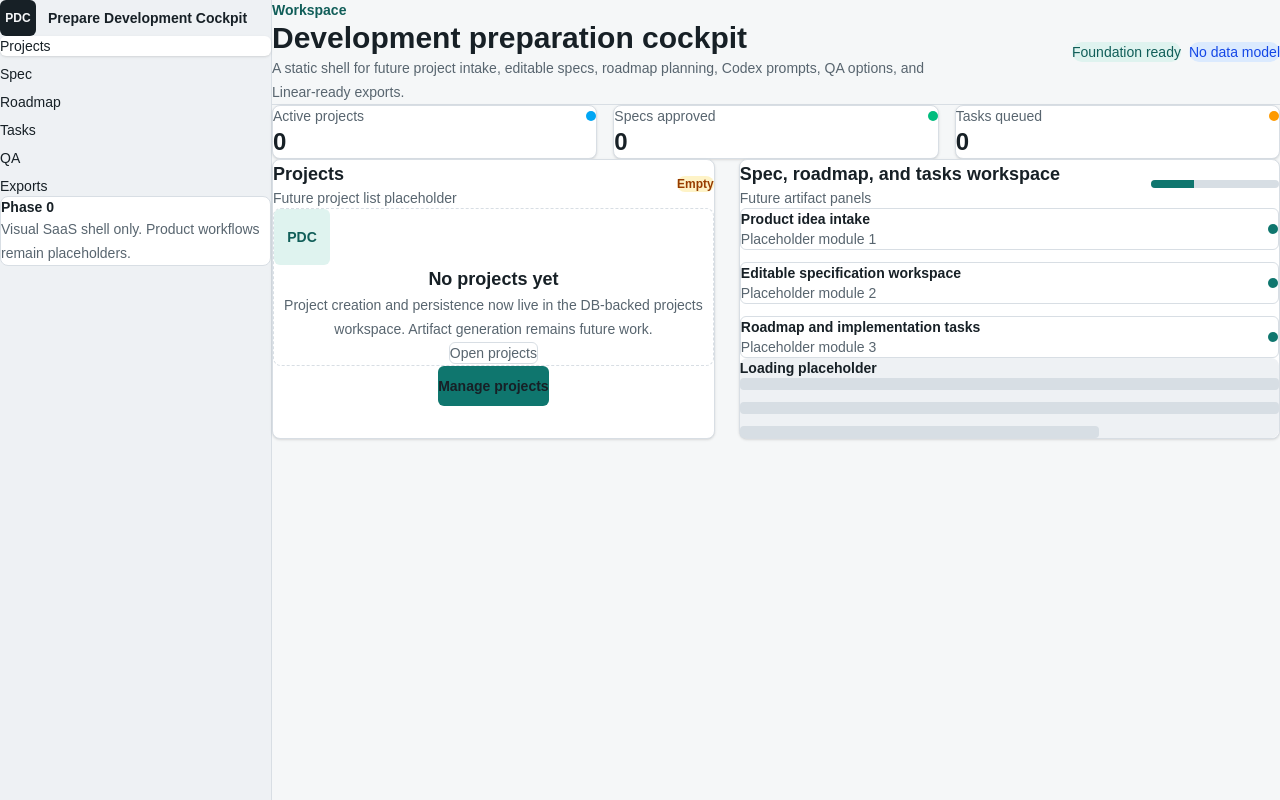
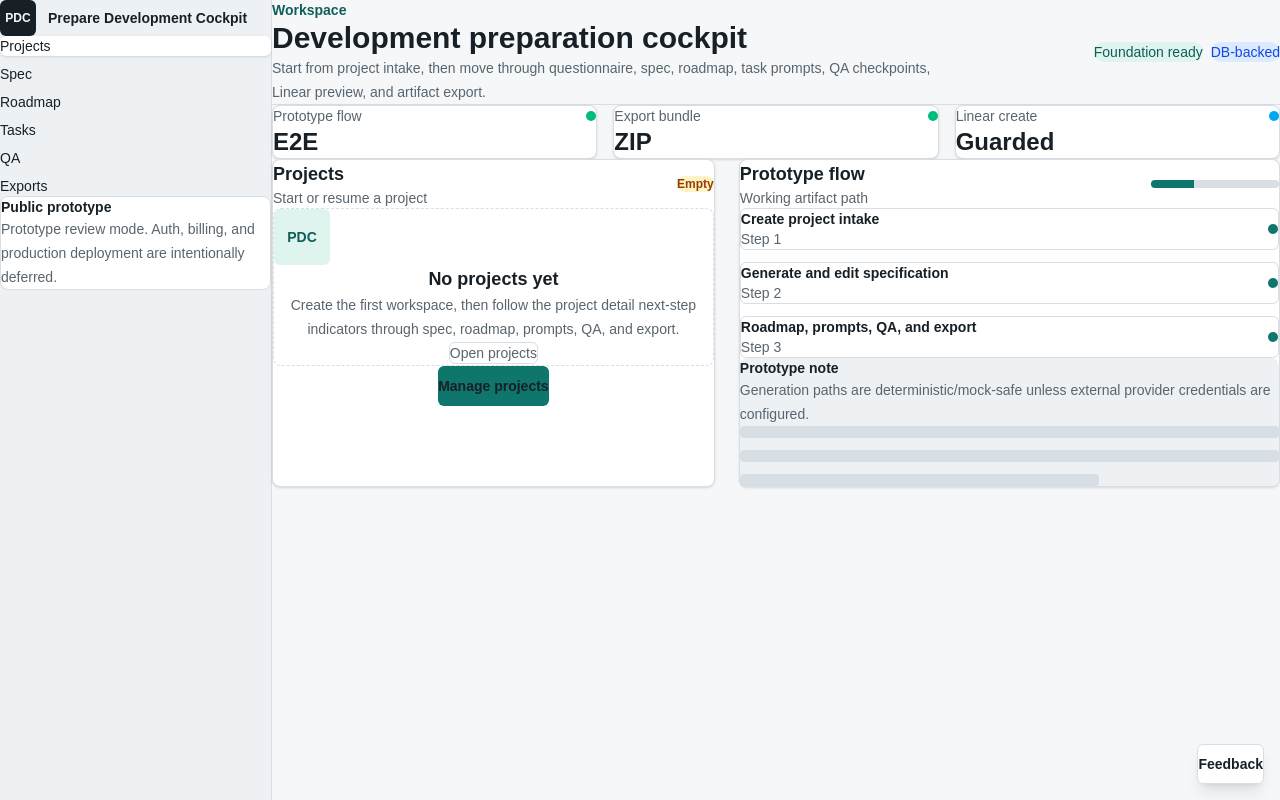
Before and after one commit to drthalas/Prepare_development_cockpit, a Next.js app: page /app in a window 1280 px wide. Built offline with nearby package versions, Linux system fonts and the light colour scheme.

Commit message:
PDC-022: polish SaaS prototype

```diff
--- a/src/app/app/projects/[projectId]/page.tsx
+++ b/src/app/app/projects/[projectId]/page.tsx
@@ -37,34 +37,42 @@ const placeholderSections = [
     description:
       "Generate and open the first editable specification for this project.",
     href: "spec",
+    state: "Implemented",
   },
   {
     title: "Questionnaire",
     description:
       "Adaptive question sessions collect requirements before spec generation.",
     href: "questionnaire",
+    state: "Implemented",
   },
   {
     title: "Roadmap",
     description:
       "Generate and review the structured roadmap for this project.",
     href: "roadmap",
+    state: "Implemented",
   },
   {
     title: "Tasks",
     description:
-      "Implementation task generation and task detail workflows are not part of PDC-005.",
+      "Open roadmap tasks for implementation detail, prompts, and QA notes.",
+    href: "roadmap",
+    state: "Implemented",
   },
   {
     title: "Prompts",
     description:
-      "Codex prompt generation will be attached to scoped tasks in a later phase.",
+      "Generate scoped Codex Prompts from individual task detail pages.",
+    href: "roadmap",
+    state: "Implemented",
   },
   {
     title: "Exports",
     description:
       "Copy or download Linear-ready export bundles for manual transfer.",
     href: "export",
+    state: "Implemented",
   },
 ];
 
@@ -116,11 +124,66 @@ export default async function ProjectDetailPage({
     specResult.databaseReady && specResult.data?.spec
       ? specResult.data.spec.qualityCheck
       : null;
+  const spec = specResult.databaseReady ? specResult.data?.spec ?? null : null;
+  const questionnaireCompleted =
+    specResult.databaseReady && specResult.data
+      ? specResult.data.project.questionnaireCompleted
+      : false;
   const roadmapResult = await getRoadmapWorkspace(project.id);
   const latestRoadmap =
     roadmapResult.databaseReady && roadmapResult.data
       ? roadmapResult.data.latestRoadmap
       : null;
+  const taskCount = latestRoadmap?.taskCount ?? 0;
+  const qaCheckpointCount =
+    latestRoadmap?.phases.reduce(
+      (count, phase) =>
+        count +
+        phase.tasks.filter((task) => task.category === "qa_checkpoint").length,
+      0,
+    ) ?? 0;
+  const progressSteps = [
+    {
+      href: `/app/projects/${project.id}`,
+      label: "Intake",
+      state: "done",
+    },
+    {
+      href: `/app/projects/${project.id}`,
+      label: "Classification",
+      state: project.classification ? "done" : "next",
+    },
+    {
+      href: `/app/projects/${project.id}/questionnaire`,
+      label: "Questionnaire",
+      state: questionnaireCompleted ? "done" : "next",
+    },
+    {
+      href: `/app/projects/${project.id}/spec`,
+      label: "Spec",
+      state: spec ? "done" : "next",
+    },
+    {
+      href: `/app/projects/${project.id}/execution`,
+      label: "Execution",
+      state: executionSettings ? "done" : "next",
+    },
+    {
+      href: `/app/projects/${project.id}/roadmap`,
+      label: "Roadmap",
+      state: latestRoadmap ? "done" : "next",
+    },
+    {
+      href: `/app/projects/${project.id}/roadmap`,
+      label: "Prompts/QA",
+      state: taskCount > 0 && qaCheckpointCount > 0 ? "done" : "next",
+    },
+    {
+      href: `/app/projects/${project.id}/export`,
+      label: "Export",
+      state: latestRoadmap ? "done" : "next",
+    },
+  ];
 
   return (
     <main className="min-h-screen bg-[var(--workspace-bg)] px-5 py-6 text-[var(--foreground)] sm:px-8 lg:px-10">
@@ -204,6 +267,47 @@ export default async function ProjectDetailPage({
               : getClassificationErrorMessage(classificationState)}
           </div>
         ) : null}
+
+        <section className="mt-6 rounded-lg border border-[var(--panel-border)] bg-[var(--panel)] p-5 shadow-sm">
+          <div className="flex flex-col gap-2 sm:flex-row sm:items-end sm:justify-between">
+            <div>
+              <p className="text-xs font-semibold uppercase text-[var(--accent-strong)]">
+                Prototype progress
+              </p>
+              <h2 className="mt-2 text-xl font-semibold">
+                End-to-end preparation flow
+              </h2>
+            </div>
+            <p className="text-sm text-[var(--muted)]">
+              {progressSteps.filter((step) => step.state === "done").length}/
+              {progressSteps.length} steps complete
+            </p>
+          </div>
+          <div className="mt-5 grid gap-3 sm:grid-cols-2 lg:grid-cols-4">
+            {progressSteps.map((step) => (
+              <Link
+                className="rounded-md border border-[var(--panel-border)] bg-[var(--section-surface)] p-3 transition hover:border-[var(--accent)]"
+                href={step.href}
+                key={step.label}
+              >
+                <span
+                  className={`inline-flex rounded-full px-2 py-1 text-xs font-semibold ${
+                    step.state === "done"
+                      ? "bg-[var(--soft-accent)] text-[var(--accent-strong)]"
+                      : "bg-[var(--soft-warning)] text-amber-800"
+                  }`}
+                >
+                  {step.state === "done" ? "Ready" : "Next"}
+                </span>
+                <p className="mt-3 text-sm font-semibold">{step.label}</p>
+              </Link>
+            ))}
+          </div>
+          <p className="mt-4 text-sm leading-6 text-[var(--muted)]">
+            The prototype keeps each step explicit so reviewers can see what is
+            deterministic, what is mock-safe, and what requires manual setup.
+          </p>
+        </section>
 
         <section className="mt-6 rounded-lg border border-[var(--panel-border)] bg-[var(--panel)] p-5 shadow-sm">
           <div className="flex flex-col gap-4 lg:flex-row lg:items-start lg:justify-between">
@@ -399,7 +503,7 @@ export default async function ProjectDetailPage({
                 {section.description}
               </p>
               <div className="mt-5 rounded-md bg-[var(--section-surface)] px-3 py-2 text-xs font-semibold text-[var(--muted)]">
-                Future phase placeholder
+                {section.state}
               </div>
               {section.href ? (
                 <Link
@@ -412,7 +516,9 @@ export default async function ProjectDetailPage({
                       ? "Open roadmap"
                       : section.title === "Questionnaire"
                         ? "Open questionnaire"
-                        : "Open export"}
+                        : section.title === "Exports"
+                          ? "Open export"
+                          : "Open roadmap"}
                 </Link>
               ) : null}
               {section.title === "Specification" && specQuality ? (
--- a/src/app/app/projects/page.tsx
+++ b/src/app/app/projects/page.tsx
@@ -37,8 +37,9 @@ export default async function ProjectsPage({ searchParams }: ProjectsPageProps)
             </h1>
             <p className="mt-3 max-w-2xl text-sm leading-6 text-[var(--muted)]">
               Create DB-backed project workspaces with product idea,
-              repository, deployment, execution, and QA context ready for the
-              next questionnaire step.
+              repository, deployment, execution, and QA context. Continue each
+              project through questionnaire, spec, roadmap, prompts, QA, and
+              export from the detail page.
             </p>
           </div>
 
@@ -63,7 +64,7 @@ export default async function ProjectsPage({ searchParams }: ProjectsPageProps)
             {projectsResult.data.length === 0 ? (
               <EmptyState
                 actionLabel="Create your first project"
-                description="Projects will appear here after PostgreSQL is configured and a project is created."
+                description="Start with the intake wizard. The prototype will then guide you through classification, questionnaire, editable spec, roadmap, task prompts, QA checkpoints, and exports."
                 title="No projects yet"
               />
             ) : (
@@ -111,9 +112,9 @@ export default async function ProjectsPage({ searchParams }: ProjectsPageProps)
         <section className="rounded-lg border border-[var(--panel-border)] bg-[var(--panel)] p-5 shadow-sm">
           <h2 className="text-xl font-semibold">Idea intake wizard</h2>
           <p className="mt-2 text-sm leading-6 text-[var(--muted)]">
-            Capture the first product context without running AI
-            classification, adaptive questionnaire logic, spec generation,
-            roadmap generation, or Linear export.
+            Capture the first product context. This is the start of the
+            end-to-end prototype flow; generation and export steps remain
+            explicit actions after the project is created.
           </p>
 
           <div className="mt-6">
--- a/src/app/layout.tsx
+++ b/src/app/layout.tsx
@@ -1,4 +1,7 @@
 import type { Metadata } from "next";
+
+import { PrototypeFeedback } from "@/components/prototype-feedback";
+
 import "./globals.css";
 
 export const metadata: Metadata = {
@@ -14,7 +17,10 @@ export default function RootLayout({
 }>) {
   return (
     <html lang="en">
-      <body>{children}</body>
+      <body>
+        {children}
+        <PrototypeFeedback />
+      </body>
     </html>
   );
 }
--- a/src/components/app-shell.tsx
+++ b/src/components/app-shell.tsx
@@ -7,15 +7,15 @@ import { StatusCard } from "@/components/status-card";
 const navItems = ["Projects", "Spec", "Roadmap", "Tasks", "QA", "Exports"];
 
 const workspaceCards = [
-  { label: "Active projects", metric: "0", tone: "planned" as const },
-  { label: "Specs approved", metric: "0", tone: "ready" as const },
-  { label: "Tasks queued", metric: "0", tone: "blocked" as const },
+  { label: "Prototype flow", metric: "E2E", tone: "ready" as const },
+  { label: "Export bundle", metric: "ZIP", tone: "ready" as const },
+  { label: "Linear create", metric: "Guarded", tone: "planned" as const },
 ];
 
 const placeholderRows = [
-  "Product idea intake",
-  "Editable specification workspace",
-  "Roadmap and implementation tasks",
+  "Create project intake",
+  "Generate and edit specification",
+  "Roadmap, prompts, QA, and export",
 ];
 
 export function AppShell() {
@@ -47,9 +47,12 @@ export function AppShell() {
           </nav>
 
           <div className="mt-8 hidden rounded-lg border border-[var(--panel-border)] bg-[var(--panel)] p-4 text-sm text-[var(--muted)] lg:block">
-            <p className="font-semibold text-[var(--foreground)]">Phase 0</p>
+            <p className="font-semibold text-[var(--foreground)]">
+              Public prototype
+            </p>
             <p className="mt-2 leading-6">
-              Visual SaaS shell only. Product workflows remain placeholders.
+              Prototype review mode. Auth, billing, and production deployment
+              are intentionally deferred.
             </p>
           </div>
         </aside>
@@ -64,9 +67,9 @@ export function AppShell() {
                 Development preparation cockpit
               </h1>
               <p className="mt-3 max-w-2xl text-sm leading-6 text-[var(--muted)]">
-                A static shell for future project intake, editable specs,
-                roadmap planning, Codex prompts, QA options, and Linear-ready
-                exports.
+                Start from project intake, then move through questionnaire,
+                spec, roadmap, task prompts, QA checkpoints, Linear preview,
+                and artifact export.
               </p>
             </div>
             <div className="flex flex-wrap gap-2 text-sm">
@@ -74,7 +77,7 @@ export function AppShell() {
                 Foundation ready
               </span>
               <span className="rounded-full bg-[var(--soft-blue)] px-3 py-1 font-medium text-blue-700">
-                No data model
+                DB-backed
               </span>
             </div>
           </header>
@@ -94,7 +97,7 @@ export function AppShell() {
                 <div>
                   <h2 className="text-lg font-semibold">Projects</h2>
                   <p className="mt-1 text-sm text-[var(--muted)]">
-                    Future project list placeholder
+                    Start or resume a project
                   </p>
                 </div>
                 <span className="rounded-full bg-[var(--soft-warning)] px-3 py-1 text-xs font-semibold text-amber-800">
@@ -104,7 +107,7 @@ export function AppShell() {
               <div className="mt-5">
                 <EmptyState
                   actionLabel="Open projects"
-                  description="Project creation and persistence now live in the DB-backed projects workspace. Artifact generation remains future work."
+                  description="Create the first workspace, then follow the project detail next-step indicators through spec, roadmap, prompts, QA, and export."
                   title="No projects yet"
                 />
                 <div className="mt-5 text-center">
@@ -122,10 +125,10 @@ export function AppShell() {
               <div className="flex flex-col gap-4 sm:flex-row sm:items-center sm:justify-between">
                 <div>
                   <h2 className="text-lg font-semibold">
-                    Spec, roadmap, and tasks workspace
+                    Prototype flow
                   </h2>
                   <p className="mt-1 text-sm text-[var(--muted)]">
-                    Future artifact panels
+                    Working artifact path
                   </p>
                 </div>
                 <div className="h-2 w-32 overflow-hidden rounded-full bg-[var(--line-soft)]">
@@ -143,7 +146,7 @@ export function AppShell() {
                       <div>
                         <p className="text-sm font-semibold">{row}</p>
                         <p className="mt-1 text-sm text-[var(--muted)]">
-                          Placeholder module {index + 1}
+                          Step {index + 1}
                         </p>
                       </div>
                       <span className="h-2.5 w-2.5 rounded-full bg-[var(--accent)]" />
@@ -153,7 +156,11 @@ export function AppShell() {
               </div>
 
               <div className="mt-6 rounded-lg bg-[var(--section-surface)] p-5">
-                <p className="text-sm font-semibold">Loading placeholder</p>
+                <p className="text-sm font-semibold">Prototype note</p>
+                <p className="mt-2 text-sm leading-6 text-[var(--muted)]">
+                  Generation paths are deterministic/mock-safe unless external
+                  provider credentials are configured.
+                </p>
                 <div className="mt-4 grid gap-3">
                   <div className="h-3 rounded bg-[var(--line-soft)]" />
                   <div className="h-3 rounded bg-[var(--line-soft)]" />
--- a/src/components/landing-page.tsx
+++ b/src/components/landing-page.tsx
@@ -20,21 +20,21 @@ const flow = [
 const features = [
   {
     accent: "#0f766e",
-    title: "Spec-first planning",
+    title: "Editable spec as source of truth",
     description:
-      "Keep the editable specification as the working source of truth before roadmap and task generation begin.",
+      "Generate, edit, version, and check a product specification before roadmap work begins.",
   },
   {
     accent: "#2563eb",
-    title: "Implementation-ready tasks",
+    title: "Task prompts for AI execution",
     description:
-      "Shape future task output around scope, acceptance criteria, repository readiness, and Codex handoff prompts.",
+      "Turn roadmap tasks into scoped Codex prompts with guardrails, checks, and final report format.",
   },
   {
     accent: "#c2410c",
-    title: "QA choices up front",
+    title: "Export-ready delivery package",
     description:
-      "Make quality expectations explicit with planned Off, Minimal, Standard, Strict, and Custom QA modes.",
+      "Package roadmap, prompts, QA plan, Linear-ready export, and artifact files for handoff.",
   },
 ];
 
@@ -42,17 +42,17 @@ const howItWorks = [
   {
     title: "Clarify the idea",
     description:
-      "The future workflow starts with a plain-language product idea and focused clarification questions.",
+      "Start with a plain-language product idea, repository context, deployment expectations, and execution target.",
   },
   {
     title: "Review the spec",
     description:
-      "The user edits and approves the specification before any roadmap or implementation task is created.",
+      "Generate the spec from saved answers, edit it, run quality checks, and add clarifications.",
   },
   {
     title: "Package the work",
     description:
-      "Roadmap, tasks, Codex prompts, QA guidance, and Linear-ready exports become a connected artifact bundle.",
+      "Generate roadmap tasks, Codex prompts, QA checkpoints, Linear preview, and downloadable artifacts.",
   },
 ];
 
@@ -150,7 +150,7 @@ export function LandingPage() {
         <div className="relative mx-auto flex min-h-[760px] max-w-7xl items-center px-5 py-20 sm:px-8">
           <div className="max-w-4xl pt-12">
             <p className="w-fit rounded-full border border-[var(--panel-border)] bg-[var(--panel)] px-3 py-1 text-sm font-semibold text-[var(--accent-strong)]">
-              Phase 0 SaaS shell
+              Public prototype
             </p>
             <h1 className="mt-7 max-w-4xl text-5xl font-semibold leading-tight tracking-normal sm:text-6xl lg:text-7xl">
               Prepare Development Cockpit
@@ -160,7 +160,7 @@ export function LandingPage() {
               Linear-ready exports.
             </p>
             <div className="mt-8 flex flex-col gap-3 sm:flex-row">
-              <Button href="/app">View workspace shell</Button>
+              <Button href="/app/projects">Start a project</Button>
               <Button href="#flow" variant="secondary">
                 Explore product flow
               </Button>
@@ -198,7 +198,7 @@ export function LandingPage() {
       >
         <div className="mx-auto max-w-7xl px-5 py-20 sm:px-8">
           <SectionHeader
-            description="PDC-002 is a UI foundation only, but it presents the product promises that later phases will implement."
+            description="The prototype now carries the core workflow from idea intake through exportable implementation artifacts."
             eyebrow="Key features"
             title="Built for development preparation, not generic documents"
           />
@@ -212,7 +212,7 @@ export function LandingPage() {
 
       <section className="mx-auto max-w-7xl px-5 py-20 sm:px-8" id="how-it-works">
         <SectionHeader
-          description="The shell shows where the future workflow will live while keeping implementation logic out of Phase 0."
+          description="Each step produces structured data that feeds the next artifact instead of disconnected documents."
           eyebrow="How it works"
           title="Clarify, approve, then package the work"
         />
@@ -233,18 +233,18 @@ export function LandingPage() {
           <div className="flex flex-col gap-6 lg:flex-row lg:items-center lg:justify-between">
             <div>
               <p className="text-sm font-semibold uppercase text-[var(--cta-muted)]">
-                Ready for the next Phase 0 task
+                Ready for manual review
               </p>
               <h2 className="mt-3 max-w-2xl text-3xl font-semibold sm:text-4xl">
-                The visual shell is ready to support Railway deployment baseline
-                work.
+                Create a project, generate the spec and roadmap, then export a
+                complete handoff bundle.
               </h2>
             </div>
             <Button
               className="bg-[var(--background)] text-[var(--foreground)] hover:bg-[var(--panel-border)]"
               href="/app"
             >
-              Open workspace shell
+              Open workspace
             </Button>
           </div>
         </div>
@@ -253,7 +253,7 @@ export function LandingPage() {
       <footer className="border-t border-[var(--panel-border)]">
         <div className="mx-auto flex max-w-7xl flex-col gap-3 px-5 py-8 text-sm text-[var(--muted)] sm:flex-row sm:items-center sm:justify-between sm:px-8">
           <p>{appConfig.name}</p>
-          <p>Railway-first SaaS foundation. No generation logic in PDC-002.</p>
+          <p>Railway-first SaaS prototype with mock-safe generation paths.</p>
         </div>
       </footer>
     </main>
--- /dev/null
+++ b/src/components/prototype-feedback.tsx
@@ -0,0 +1,10 @@
+export function PrototypeFeedback() {
+  return (
+    <a
+      className="fixed right-4 bottom-4 z-30 inline-flex min-h-10 items-center justify-center rounded-md border border-[var(--panel-border)] bg-[var(--panel)] px-4 py-2 text-sm font-semibold text-[var(--foreground)] shadow-lg transition hover:border-[var(--accent)]"
+      href="mailto:feedback@example.com?subject=Prepare%20Development%20Cockpit%20feedback"
+    >
+      Feedback
+    </a>
+  );
+}
--- /dev/null
+++ b/src/config/analytics.ts
@@ -0,0 +1,5 @@
+export const analyticsConfig = {
+  enabled: false,
+  provider: "not_configured",
+  note: "Prototype placeholder only. Add a real analytics provider after product review.",
+} as const;
```
Also changed, not shown: 4 other files (tests, documents, lock files or other folders).
